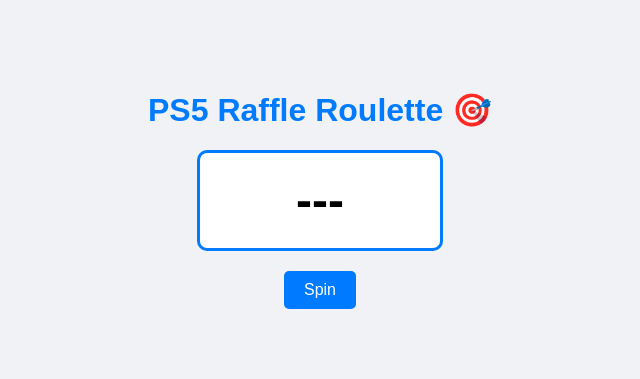
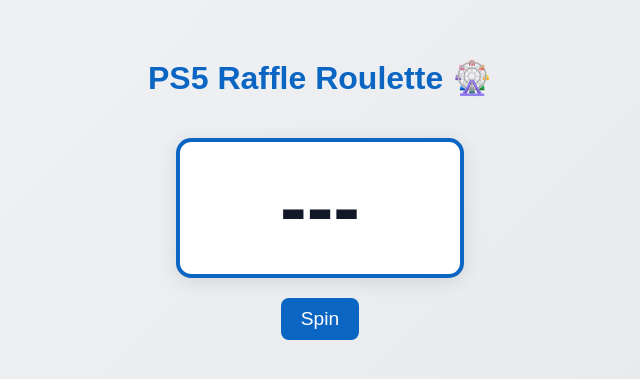
Before and after one commit to Madrigal31/RIFA-ROULETTE-PS5-OFICIAL-, a plain HTML site: page index.html in a window 1280 px wide. Shown: the part 211-590 px from the top of the page, without its empty margins (320-960 px from the left). Drawn offline with Linux system fonts and the light colour scheme.

Commit message:
Update index.html

```diff
--- a/index.html
+++ b/index.html
@@ -1,5 +1,5 @@
 <!DOCTYPE html>
-<html lang="es">
+<html lang="en">
 <head>
 <meta charset="UTF-8">
 <meta name="viewport" content="width=device-width, initial-scale=1.0">
@@ -8,63 +8,86 @@
   body {
     font-family: Arial, sans-serif;
     display: flex;
+    flex-direction: column;
+    align-items: center;
     justify-content: center;
-      align-items: center;
     height: 100vh;
+    background: linear-gradient(135deg, #f3f4f6, #e5e7eb);
     margin: 0;
-      background: #f0f2f5;
-    }
-    .container {
-      text-align: center;
   }
   h1 {
-      color: #007bff;
+    color: #0a66c2; /* LinkedIn blue */
   }
   .roulette {
-      font-size: 3rem;
+    font-size: 5rem;
     font-weight: bold;
-      margin: 20px 0;
-      padding: 20px;
-      border: 3px solid #007bff;
-      border-radius: 10px;
+    margin: 20px;
+    color: #111827;
+    border: 4px solid #0a66c2;
+    border-radius: 15px;
+    padding: 20px 40px;
     background: white;
-      width: 200px;
-      margin-left: auto;
-      margin-right: auto;
+    box-shadow: 0px 4px 20px rgba(0,0,0,0.1);
+    min-width: 200px;
+    text-align: center;
   }
   button {
     padding: 10px 20px;
-      font-size: 1rem;
-      background-color: #007bff;
+    font-size: 1.2rem;
+    background: #0a66c2;
     color: white;
     border: none;
-      border-radius: 5px;
+    border-radius: 8px;
     cursor: pointer;
+    transition: background 0.3s;
   }
   button:hover {
-      background-color: #0056b3;
+    background: #004182;
   }
 </style>
 </head>
 <body>
-  <div class="container">
-    <h1>PS5 Raffle Roulette 🎯</h1>
-    <div id="roulette" class="roulette">---</div>
-    <button onclick="spin()">Spin</button>
-  </div>
+  <h1>PS5 Raffle Roulette 🎡</h1>
+  <div class="roulette" id="roulette">---</div>
+  <button onclick="spinRoulette()">Spin</button>
+
+  <audio id="spinSound" src="https://actions.google.com/sounds/v1/ambiences/spinning.ogg"></audio>
+  <audio id="winSound" src="https://actions.google.com/sounds/v1/cartoon/clang_and_wobble.ogg"></audio>
 
   <script>
-    function spin() {
-      const roulette = document.getElementById("roulette");
-      let count = 0;
-      const interval = setInterval(() => {
-        const num = Math.floor(Math.random() * 100) + 1; // 🎲 números del 1 al 100
-        roulette.textContent = num;
-        count++;
-        if (count > 20) { // después de 20 vueltas para
-          clearInterval(interval);
+    const priorityNumbers = ["033", "159", "193", "124"];
+    let priorityIndex = 0;
+    const allNumbers = Array.from({ length: 200 }, (_, i) => String(i+1).padStart(3, '0'));
+
+    function spinRoulette() {
+      let display = document.getElementById('roulette');
+      let spinAudio = document.getElementById('spinSound');
+      let winAudio = document.getElementById('winSound');
+
+      // Play spin sound
+      spinAudio.currentTime = 0;
+      spinAudio.play();
+
+      let spins = 0;
+      let spinInterval = setInterval(() => {
+        const randomNum = allNumbers[Math.floor(Math.random() * allNumbers.length)];
+        display.textContent = randomNum;
+        spins++;
+      }, 50);
+
+      setTimeout(() => {
+        clearInterval(spinInterval);
+        spinAudio.pause();
+        let finalNumber;
+        if (priorityIndex < priorityNumbers.length) {
+          finalNumber = priorityNumbers[priorityIndex];
+          priorityIndex++;
+        } else {
+          finalNumber = allNumbers[Math.floor(Math.random() * allNumbers.length)];
         }
-      }, 100);
+        display.textContent = finalNumber;
+        winAudio.play();
+      }, 3000); // 3 seconds spin
     }
   </script>
 </body>
```
Lines whose indentation alone changed are shown as unchanged.
